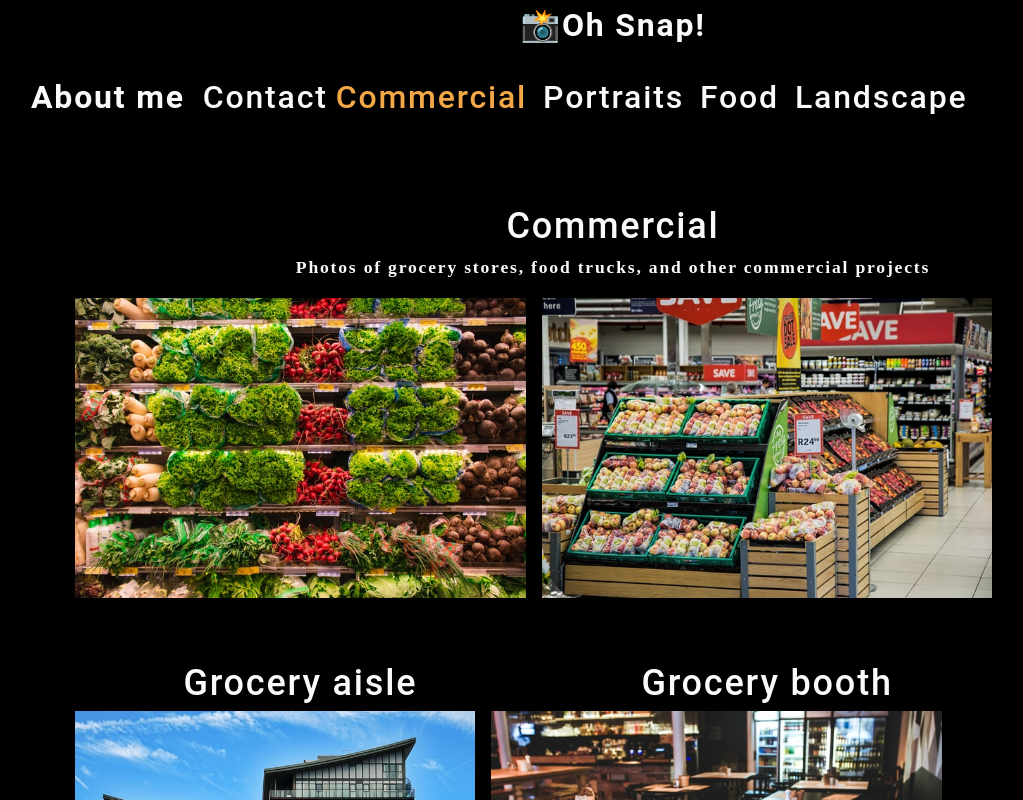
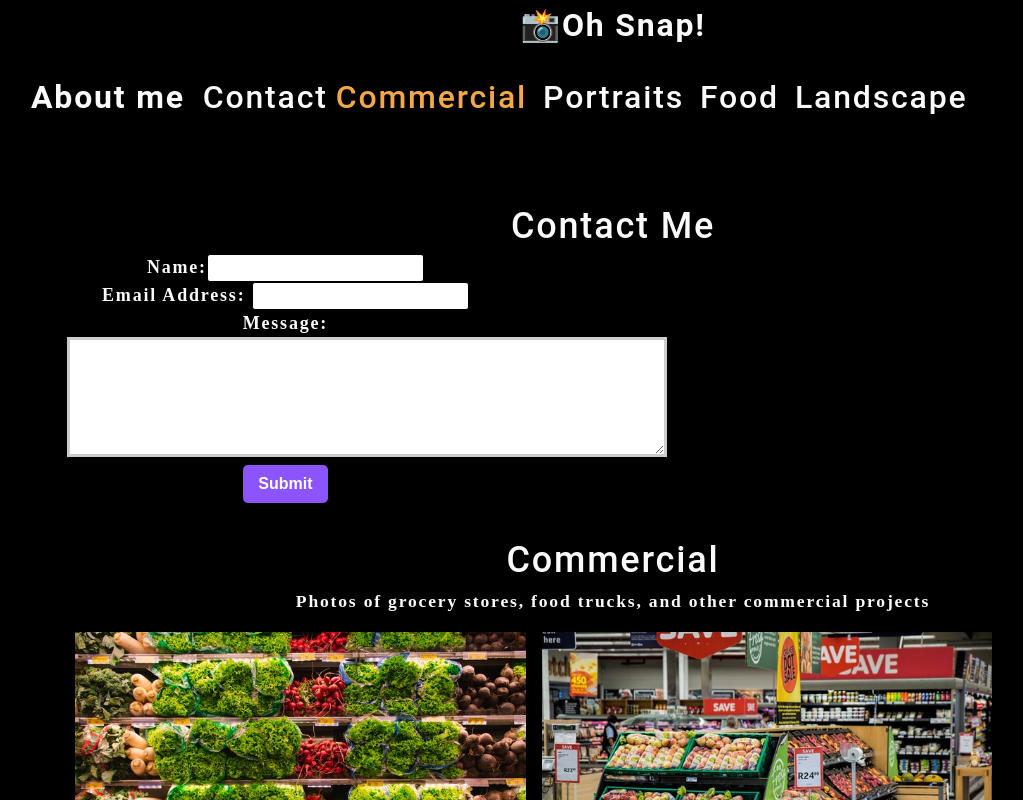
Before and after one commit to gsaaad/photo-port, a React (Create React App) app: page / in a window 1280 px wide. Shown: the top 800 px of the page, without its empty margins (27-1050 px from the left). Built offline with nearby package versions, Linux system fonts and the light colour scheme.

Commit message:
added functionality to take input from user, and update the state

```diff
--- a/src/App.js
+++ b/src/App.js
@@ -3,6 +3,7 @@
 import Nav from "./components/Nav";
 import Gallery from "./components/Gallery";
 import React, { useState } from "react";
+import ContactForm from "./components/Contact";
 
 function App() {
   const [categories] = useState([
@@ -29,6 +30,7 @@
         currentCategory={currentCategory}
       ></Nav>
       <main>
+        <ContactForm></ContactForm>
         <Gallery currentCategory={currentCategory}></Gallery>
         <About></About>
       </main>
--- a/src/components/Contact/index.js
+++ b/src/components/Contact/index.js
@@ -1,22 +1,57 @@
-import React from "react";
+import React, { useState } from "react";
+import { validateEmail } from "../../utils/helpers";
+function ContactForm() {
+  const [formState, setFormState] = useState({
+    name: "",
+    email: "",
+    password: "",
+  });
 
-function ContactForm() {
+  function handleChange(e) {
+    // get key strokke for each input for name
+    // setFormState({ ...formState, name: e.target.value });
+
+    setFormState({ ...formState, [e.target.name]: e.target.value });
+  }
+  function handleSubmit(e) {
+    e.preventDefault();
+    console.log(formState);
+  }
+
+  //   console.log(formState);
+
+  const { name, email, message } = formState;
   return (
     <section>
       <h1>Contact Me</h1>
-      <form id="contact-form">
+      <form id="contact-form" onSubmit={handleSubmit}>
         {/* name */}
         <div>
           <label htmlFor="name">Name:</label>
-          <input type="text" name="name" />
+          <input
+            type="text"
+            name="name"
+            defaultValue={name}
+            onChange={handleChange}
+          />
         </div>
         <div>
           <label htmlFor="email">Email Address: </label>
-          <input name="email" type="email" />
+          <input
+            name="email"
+            type="email"
+            defaultChecked={email}
+            onChange={handleChange}
+          />
         </div>
         <div>
           <label htmlFor="message">Message:</label>
-          <textarea name="message" row="5" />
+          <textarea
+            name="message"
+            row="5"
+            defaultValue={message}
+            onChange={handleChange}
+          />
         </div>
 
         <button type="submit">Submit</button>
```
